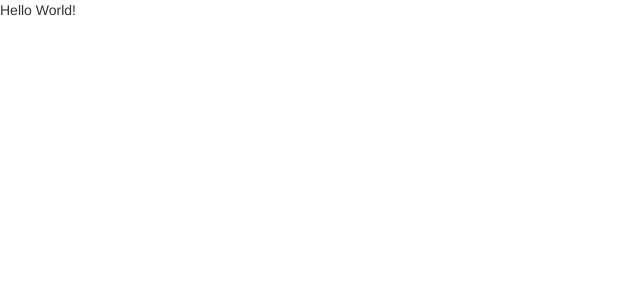
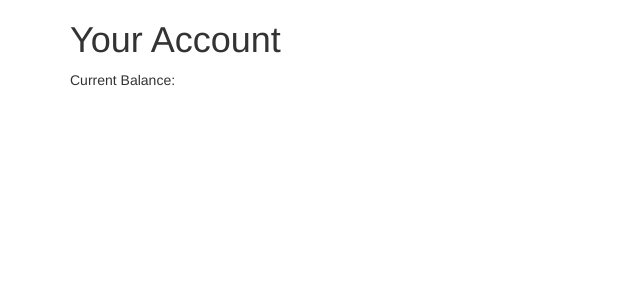
Before and after one commit to AMBacelar/your-balance, a React app: page / in a window 1280 px wide. Shown: the top 300 px of the page, without its empty margins (0-640 px from the left). Built offline with nearby package versions, Linux system fonts and the light colour scheme.

Commit message:
redux set up

```diff
--- a/package.json
+++ b/package.json
@@ -14,7 +14,11 @@
   "dependencies": {
     "react": "^16.4.1",
     "react-bootstrap": "^0.32.1",
-    "react-dom": "^16.4.1"
+    "react-dom": "^16.4.1",
+    "react-redux": "^5.0.7",
+    "redux": "^4.0.0",
+    "redux-devtools-extension": "^2.13.2",
+    "redux-thunk": "^2.3.0"
   },
   "devDependencies": {
     "babel-core": "^6.26.3",
--- /dev/null
+++ b/src/App.js
@@ -0,0 +1,40 @@
+import React from 'react';
+import { connect } from 'react-redux';
+import { Grid, Row, Col } from 'react-bootstrap';
+import PropTypes from 'prop-types';
+
+class App extends React.Component{
+	constructor(props){
+		super(props);
+		this.state = {
+
+		}
+	}
+
+	componentDidMount() {
+	}
+
+	render(){
+		return(
+			<Grid>
+        <h1>Your Account</h1>
+				<Row>
+					<Col md={6}>
+						Current Balance:
+					</Col>
+				</Row>
+			</Grid>
+		)
+	}
+}
+
+function mapStateToProps(state) {
+	return {
+
+	};
+}
+
+App.propTypes = {
+}
+
+export default connect(mapStateToProps, null )(App);
--- /dev/null
+++ b/src/actionTypes.js
@@ -0,0 +1,2 @@
+export const SET_BALANCE = 'SET_BALANCE';
+export const EXECUTE_TRANSACTION = 'EXECUTE_TRANSACTION';
--- a/src/index.js
+++ b/src/index.js
@@ -1,8 +1,21 @@
 import React from "react";
 import ReactDOM from "react-dom";
+import { Provider } from 'react-redux';
+import { createStore, applyMiddleware } from 'redux';
+import thunk from 'redux-thunk';
+import rootReducer from './rootReducer';
+import { composeWithDevTools } from 'redux-devtools-extension';
+import App from './App';
 
-const Index = () => {
-  return <div>Hello World!</div>;
-};
+const store = createStore(
+  rootReducer,
+  composeWithDevTools(
+    applyMiddleware(thunk)
+  )
+);
 
-ReactDOM.render(<Index />, document.getElementById("index"));
+ReactDOM.render(
+  <Provider store={store}>
+    <App />
+  </Provider>,
+document.getElementById('index'));
--- /dev/null
+++ b/src/reducers/balance.js
@@ -0,0 +1,11 @@
+import { SET_BALANCE } from '../actionTypes';
+
+const initialState = 0;
+
+export default (state = initialState, action = {}) => {
+	switch(action.type){
+		case SET_BALANCE:
+			return action.balance;
+		default: return state;
+	}
+}
--- /dev/null
+++ b/src/rootReducer.js
@@ -0,0 +1,6 @@
+import { combineReducers } from 'redux';
+import balance from './reducers/balance';
+
+export default combineReducers({
+  balance,
+});
```
Also changed, not shown: 1 other file (tests, documents, lock files or other folders).
